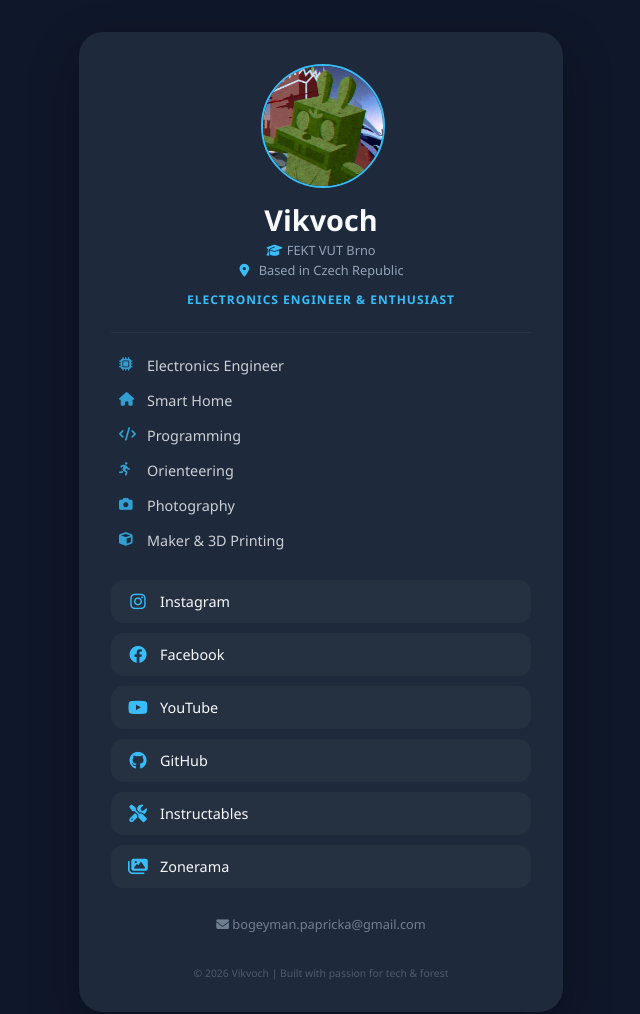
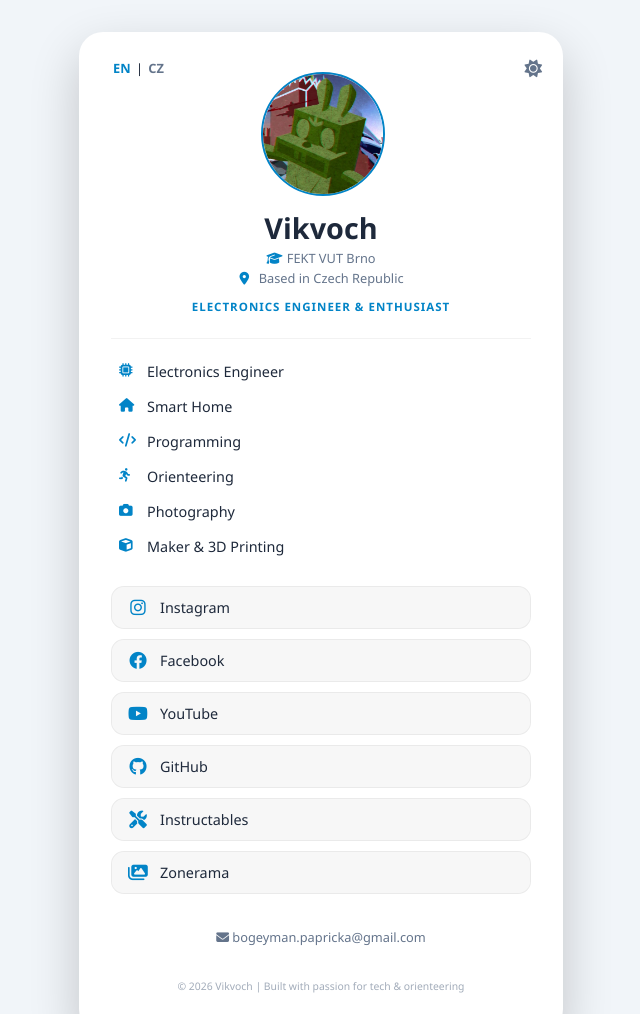
Before and after one commit to Vikvoch/vikvoch.github.io, a plain HTML site: page index.html in a window 1280 px wide. Shown: the top 1014 px of the page, without its empty margins (319-959 px from the left). Drawn offline with Linux system fonts and the light colour scheme.

Commit message:
Added CZ language and light mode

```diff
--- a/index.html
+++ b/index.html
@@ -1,17 +1,31 @@
 <!DOCTYPE html>
-<html lang="cs">
+<html>
 <head>
     <meta charset="UTF-8">
     <meta name="viewport" content="width=device-width, initial-scale=1.0">
     <title>Vikvoch | Electronics Engineer & Orienteer</title>
     <link rel="stylesheet" href="https://cdnjs.cloudflare.com/ajax/libs/font-awesome/6.4.0/css/all.min.css">
     <style>
+        /* --- BARVY (DEFAULT DARK) --- */
         :root {
             --bg-color: #0f172a;
             --card-bg: #1e293b;
             --text-color: #f8fafc;
             --accent-color: #38bdf8;
             --secondary-color: #94a3b8;
+            --border-color: rgba(255, 255, 255, 0.05);
+            --hover-bg: rgba(255, 255, 255, 0.03);
+        }
+
+        /* --- LIGHT MODE TŘÍDA --- */
+        body.light-mode {
+            --bg-color: #f1f5f9;
+            --card-bg: #ffffff;
+            --text-color: #1e293b;
+            --accent-color: #0284c7;
+            --secondary-color: #64748b;
+            --border-color: rgba(0, 0, 0, 0.05);
+            --hover-bg: rgba(0, 0, 0, 0.03);
         }
 
         body {
@@ -24,248 +38,158 @@
             align-items: center;
             min-height: 100vh;
             padding: 2rem 0;
+            transition: background-color 0.3s ease, color 0.3s ease;
         }
 
         .container {
             width: 90%;
             max-width: 420px;
             background: var(--card-bg);
-            padding: 2rem;
+            padding: 2.5rem 2rem;
             border-radius: 1.5rem;
-            box-shadow: 0 20px 50px rgba(0,0,0,0.3);
+            box-shadow: 0 20px 50px rgba(0,0,0,0.2);
             text-align: center;
+            position: relative;
         }
 
-        /* --- PHOTO --- */
-        .avatar-wrapper {
-            width: 120px;
-            height: 120px;
-            perspective: 1000px;
-            margin: 0 auto 1rem auto;
+        /* JAZYK */
+        .lang-cs { display: none; }
+        .is-cs .lang-en { display: none; }
+        .is-cs .lang-cs { display: inline-block; }
+
+        /* OVLÁDÁNÍ */
+        .top-controls {
+            position: absolute;
+            top: 1.2rem;
+            width: calc(100% - 3rem);
+            display: flex;
+            justify-content: space-between;
+            align-items: center;
+            font-size: 0.8rem;
         }
 
-        .avatar-flip {
-            position: relative;
-            width: 100%;
-            height: 100%;
-            transition: transform 0.6s cubic-bezier(0.4, 0, 0.2, 1);
-            transform-style: preserve-3d;
-            cursor: pointer;
-        }
+        .lang-switch span { cursor: pointer; font-weight: bold; color: var(--secondary-color); padding: 0 2px; }
+        .lang-switch span.active { color: var(--accent-color); }
 
+        .theme-toggle { cursor: pointer; color: var(--secondary-color); font-size: 1.1rem; padding: 5px; }
+        .theme-toggle:hover { color: var(--accent-color); }
+
+        /* FOTO */
+        .avatar-wrapper { width: 120px; height: 120px; perspective: 1000px; margin: 0 auto 1rem auto; }
+        .avatar-flip { position: relative; width: 100%; height: 100%; transition: transform 0.6s cubic-bezier(0.4, 0, 0.2, 1); transform-style: preserve-3d; cursor: pointer; }
         .avatar-wrapper:hover .avatar-flip { transform: rotateY(180deg); }
-
-        .avatar-front, .avatar-back {
-            position: absolute;
-            width: 100%;
-            height: 100%;
-            backface-visibility: hidden;
-            border-radius: 50%;
-            border: 2px solid var(--accent-color);
-            overflow: hidden;
-        }
-
+        .avatar-front, .avatar-back { position: absolute; width: 100%; height: 100%; backface-visibility: hidden; border-radius: 50%; border: 2px solid var(--accent-color); overflow: hidden; }
         .avatar-back { transform: rotateY(180deg); }
         .avatar-front img, .avatar-back img { width: 100%; height: 100%; object-fit: cover; }
 
-        /* --- HEADER --- */
+        /* TEXTY */
         .profile-header h1 { margin: 0.5rem 0 0.1rem 0; font-size: 1.8rem; }
+        .sub-info { font-size: 0.8rem; color: var(--secondary-color); display: block; margin-bottom: 2px; text-decoration: none; }
+        .sub-info i { color: var(--accent-color); margin-right: 5px; width: 12px; }
+        .role-text { color: var(--accent-color); font-weight: 600; text-transform: uppercase; font-size: 0.72rem; letter-spacing: 1px; margin: 0.8rem 0 1.5rem 0; }
 
-        .sub-info {
-            font-size: 0.8rem;
-            color: var(--secondary-color);
-            display: block;
-            margin-bottom: 2px;
-            text-decoration: none;
-            transition: color 0.2s;
-        }
+        .chapters { text-align: left; margin-bottom: 1.5rem; border-top: 1px solid var(--border-color); padding-top: 1rem; }
+        details { margin-bottom: 0.2rem; }
+        summary { padding: 0.4rem 0.5rem; cursor: pointer; font-weight: 500; font-size: 0.9rem; list-style: none; display: flex; align-items: center; }
+        summary::-webkit-details-marker { display: none; }
+        summary i.main-icon { width: 20px; color: var(--accent-color); margin-right: 8px; font-size: 0.85rem; }
+        .chapter-content { padding: 0.2rem 0.5rem 0.6rem 1.8rem; font-size: 0.8rem; color: var(--secondary-color); line-height: 1.3; }
 
-        a.sub-info:hover { color: var(--accent-color); }
+        .links { display: grid; grid-template-columns: 1fr; gap: 0.6rem; margin-bottom: 1.5rem; }
+        .link-card { display: flex; align-items: center; background: var(--hover-bg); padding: 0.7rem 1rem; border-radius: 0.8rem; text-decoration: none; color: var(--text-color); font-size: 0.9rem; transition: all 0.2s; border: 1px solid var(--border-color); }
+        .link-card:hover { border-color: var(--accent-color); transform: translateY(-2px); }
+        .link-card i { font-size: 1.1rem; margin-right: 12px; width: 20px; color: var(--accent-color); text-align: center; }
 
-        .sub-info i { color: var(--accent-color); margin-right: 5px; width: 12px; }
-
-        .role-text {
-            color: var(--accent-color);
-            font-weight: 600;
-            text-transform: uppercase;
-            font-size: 0.75rem;
-            letter-spacing: 1px;
-            margin: 0.8rem 0 1.5rem 0;
-        }
-
-        /* --- MINI CHAPTERS --- */
-        .chapters {
-            text-align: left;
-            margin-bottom: 1.5rem;
-            border-top: 1px solid rgba(255,255,255,0.05);
-            padding-top: 1rem;
-        }
-
-        details { margin-bottom: 0.2rem; }
-
-        summary {
-            padding: 0.4rem 0.5rem;
-            cursor: pointer;
-            font-weight: 500;
-            font-size: 0.9rem;
-            list-style: none;
-            display: flex;
-            align-items: center;
-            color: var(--text-color);
-            opacity: 0.8;
-            transition: opacity 0.2s;
-        }
-
-        summary:hover { opacity: 1; }
-        summary::-webkit-details-marker { display: none; }
-
-        summary i.main-icon {
-            width: 20px;
-            color: var(--accent-color);
-            margin-right: 8px;
-            font-size: 0.85rem;
-        }
-
-        .chapter-content {
-            padding: 0.2rem 0.5rem 0.6rem 1.8rem;
-            font-size: 0.8rem;
-            color: var(--secondary-color);
-            line-height: 1.3;
-        }
-
-        .chapter-content a {
-            color: var(--accent-color);
-            text-decoration: none;
-            font-weight: 500;
-        }
-
-        .chapter-content a:hover { text-decoration: underline; }
-
-        /* --- LINKS --- */
-        .links {
-            display: grid;
-            grid-template-columns: 1fr;
-            gap: 0.6rem;
-            margin-bottom: 1.5rem;
-        }
-
-        .link-card {
-            display: flex;
-            align-items: center;
-            background: rgba(255,255,255,0.03);
-            padding: 0.7rem 1rem;
-            border-radius: 0.8rem;
-            text-decoration: none;
-            color: var(--text-color);
-            font-size: 0.9rem;
-            transition: all 0.2s;
-            border: 1px solid transparent;
-        }
-
-        .link-card:hover {
-            background: rgba(255,255,255,0.07);
-            border-color: rgba(56, 189, 248, 0.3);
-        }
-
-        .link-card i {
-            font-size: 1.1rem;
-            margin-right: 12px;
-            width: 20px;
-            color: var(--accent-color);
-            text-align: center;
-        }
-
-        /* --- CONTACT & FOOTER --- */
-        .email-contact {
-            color: var(--secondary-color);
-            text-decoration: none;
-            font-size: 0.8rem;
-            opacity: 0.7;
-            transition: opacity 0.2s;
-        }
-
-        .email-contact:hover { opacity: 1; color: var(--accent-color); }
-
-        footer {
-            margin-top: 2rem;
-            font-size: 0.65rem;
-            color: var(--secondary-color);
-            opacity: 0.4;
-        }
+        .email-contact { color: var(--secondary-color); text-decoration: none; font-size: 0.8rem; display: inline-block; margin-top: 10px; }
+        footer { margin-top: 2rem; font-size: 0.65rem; color: var(--secondary-color); opacity: 0.6; }
     </style>
 </head>
-<body>
+<body id="bodyTag">
 
-<div class="container">
+<div class="container" id="mainContainer">
+    <div class="top-controls">
+        <div class="lang-switch">
+            <span id="btn-en" class="active" onclick="setLang('en')">EN</span> |
+            <span id="btn-cs" onclick="setLang('cs')">CZ</span>
+        </div>
+        <div class="theme-toggle" onclick="toggleTheme()">
+            <i id="theme-icon" class="fas fa-moon"></i>
+        </div>
+    </div>
+
     <div class="avatar-wrapper">
         <div class="avatar-flip">
-            <div class="avatar-front">
-                <img src="profile_cropped_high.jpg" alt="Logo">
-            </div>
-            <div class="avatar-back">
-                <img src="viktor.jpg" alt="Viktor">
-            </div>
+            <div class="avatar-front"><img src="profile_cropped_high.jpg" alt="Logo"></div>
+            <div class="avatar-back"><img src="viktor.jpg" alt="Viktor"></div>
         </div>
     </div>
 
     <header class="profile-header">
         <h1>Vikvoch</h1>
         <a href="https://www.fekt.vut.cz" class="sub-info" target="_blank"><i class="fas fa-graduation-cap"></i> FEKT VUT Brno</a>
-        <span class="sub-info"><i class="fas fa-map-marker-alt"></i> Based in Czech Republic</span>
-        <p class="role-text">Electronics Engineer & Enthusiast</p>
+        <span class="sub-info">
+            <i class="fas fa-map-marker-alt"></i>
+            <span class="lang-en">Based in Czech Republic</span>
+            <span class="lang-cs">Žijící v České republice</span>
+        </span>
+        <p class="role-text">
+            <span class="lang-en">Electronics Engineer & Enthusiast</span>
+            <span class="lang-cs">Nadšený vývojář elektroniky</span>
+        </p>
     </header>
 
     <div class="chapters">
         <details>
-            <summary><i class="fas fa-microchip main-icon"></i> Electronics Engineer</summary>
-            <div class="chapter-content">Design and development of custom electronic circuits and hardware, specifically working with <strong>STM32</strong> microcontrollers.</div>
+            <summary><i class="fas fa-microchip main-icon"></i> <span class="lang-en">Electronics Engineer</span><span class="lang-cs">Vývojář elektro</span></summary>
+            <div class="chapter-content">
+                <span class="lang-en">Design and development of hardware, specifically with <strong>STM32</strong>.</span>
+                <span class="lang-cs">Návrh a vývoj hardwaru, zejména s mikrokontroléry <strong>STM32</strong>.</span>
+            </div>
         </details>
-
         <details>
             <summary><i class="fas fa-home main-icon"></i> Smart Home</summary>
-            <div class="chapter-content">Building <strong>Home Assistant</strong> based smart home automation systems.</div>
+            <div class="chapter-content">
+                <span class="lang-en">Building <strong>Home Assistant</strong> based automation systems.</span>
+                <span class="lang-cs">Stavba chytré domácnosti na platformě <strong>Home Assistant</strong>.</span>
+            </div>
         </details>
-
         <details>
-            <summary><i class="fas fa-code main-icon"></i> Programming</summary>
-            <div class="chapter-content">Embedded systems and software development focusing on <strong>C/C++</strong>.</div>
+            <summary><i class="fas fa-code main-icon"></i> <span class="lang-en">Programming</span><span class="lang-cs">Programování</span></summary>
+            <div class="chapter-content">
+                <span class="lang-en">Embedded systems and software development focusing on <strong>C/C++</strong>.</span>
+                <span class="lang-cs">Embedded systémy a vývoj softwaru se zaměřením na <strong>C/C++</strong>.</span>
+            </div>
         </details>
-
         <details>
-            <summary><i class="fas fa-running main-icon"></i> Orienteering</summary>
-            <div class="chapter-content">Active runner and <strong><a href="https://www.oresults.eu" target="_blank">OResults.eu</a></strong> contributor.</div>
+            <summary><i class="fas fa-running main-icon"></i> <span class="lang-en">Orienteering</span><span class="lang-cs">Orientační běh</span></summary>
+            <div class="chapter-content">
+                <span class="lang-en">Active runner and <strong><a href="https://www.oresults.eu" target="_blank">OResults.eu</a></strong> contributor.</span>
+                <span class="lang-cs">Orientační běžec a vývojář <strong><a href="https://www.oresults.eu" target="_blank">OResults.eu</a></strong>.</span>
+            </div>
         </details>
-
         <details>
-            <summary><i class="fas fa-camera main-icon"></i> Photography</summary>
-            <div class="chapter-content">Capturing moments with <strong>Sony a6600</strong>.</div>
+            <summary><i class="fas fa-camera main-icon"></i> <span class="lang-en">Photography</span><span class="lang-cs">Fotografie</span></summary>
+            <div class="chapter-content">
+                <span class="lang-en">Capturing moments with <strong>Sony a6600</strong>.</span>
+                <span class="lang-cs">Fotím se <strong>Sony a6600</strong>.</span>
+            </div>
         </details>
-
         <details>
-            <summary><i class="fas fa-cube main-icon"></i> Maker & 3D Printing</summary>
-            <div class="chapter-content">Passionate about <strong>3D printing</strong> on my Elegoo Centauri Carbon 2 combo and DIY projects.</div>
+            <summary><i class="fas fa-cube main-icon"></i> <span class="lang-en">Maker & 3D Printing</span><span class="lang-cs">Maker & 3D Tisk</span></summary>
+            <div class="chapter-content">
+                <span class="lang-en">Printing on Elegoo Centauri Carbon 2 combo and DIY projects.</span>
+                <span class="lang-cs">Tisk na 3D tiskárně Elegoo Centauri Carbon 2 combo a DIY projekty.</span>
+            </div>
         </details>
     </div>
 
     <div class="links">
-        <a href="https://www.instagram.com/vikvoch/" class="link-card" target="_blank">
-            <i class="fab fa-instagram"></i> <span>Instagram</span>
-        </a>
-        <a href="https://www.facebook.com/vikvoch.drdell.5/" class="link-card" target="_blank">
-            <i class="fab fa-facebook"></i> <span>Facebook</span>
-        </a>
-        <a href="https://www.youtube.com/@vikvoch" class="link-card" target="_blank">
-            <i class="fab fa-youtube"></i> <span>YouTube</span>
-        </a>
-        <a href="https://github.com/Vikvoch" class="link-card" target="_blank">
-            <i class="fab fa-github"></i> <span>GitHub</span>
-        </a>
-        <a href="https://www.instructables.com/member/vikvardo/" class="link-card" target="_blank">
-            <i class="fas fa-tools"></i> <span>Instructables</span>
-        </a>
-        <a href="https://vikvoch.zonerama.com" class="link-card" target="_blank">
-            <i class="fas fa-images"></i> <span>Zonerama</span>
-        </a>
+        <a href="https://www.instagram.com/vikvoch/" class="link-card"><i class="fab fa-instagram"></i> <span>Instagram</span></a>
+        <a href="https://www.facebook.com/vikvoch.drdell.5/" class="link-card"><i class="fab fa-facebook"></i> <span>Facebook</span></a>
+        <a href="https://www.youtube.com/@vikvoch" class="link-card"><i class="fab fa-youtube"></i> <span>YouTube</span></a>
+        <a href="https://github.com/Vikvoch" class="link-card"><i class="fab fa-github"></i> <span>GitHub</span></a>
+        <a href="https://www.instructables.com/member/vikvardo/" class="link-card"><i class="fas fa-tools"></i> <span>Instructables</span></a>
+        <a href="https://vikvoch.zonerama.com" class="link-card"><i class="fas fa-images"></i> <span>Zonerama</span></a>
     </div>
 
     <a href="mailto:bogeyman.papricka@gmail.com" class="email-contact">
@@ -273,9 +197,41 @@
     </a>
 
     <footer>
-        &copy; 2026 Vikvoch | Built with passion for tech & forest
+        <span class="lang-en">&copy; 2026 Vikvoch | Built with passion for tech & orienteering</span>
+        <span class="lang-cs">&copy; 2026 Vikvoch | Vášeň pro techniku a orientační běh</span>
     </footer>
 </div>
 
+<script>
+    // JAZYK
+    function setLang(lang) {
+        const container = document.getElementById('mainContainer');
+        const btnEn = document.getElementById('btn-en');
+        const btnCs = document.getElementById('btn-cs');
+        if (lang === 'cs') {
+            container.classList.add('is-cs');
+            btnCs.classList.add('active'); btnEn.classList.remove('active');
+        } else {
+            container.classList.remove('is-cs');
+            btnEn.classList.add('active'); btnCs.classList.remove('active');
+        }
+    }
+
+    // THEME LOGIKA
+    const body = document.getElementById('bodyTag');
+    const themeIcon = document.getElementById('theme-icon');
+
+    function toggleTheme() {
+        body.classList.toggle('light-mode');
+        const isLight = body.classList.contains('light-mode');
+        themeIcon.className = isLight ? 'fas fa-sun' : 'fas fa-moon';
+    }
+
+    // AUTO-DETEKCE SYSTÉMU (bez rizika chyby)
+    if (window.matchMedia && window.matchMedia('(prefers-color-scheme: light)').matches) {
+        toggleTheme();
+    }
+</script>
+
 </body>
 </html>
```
